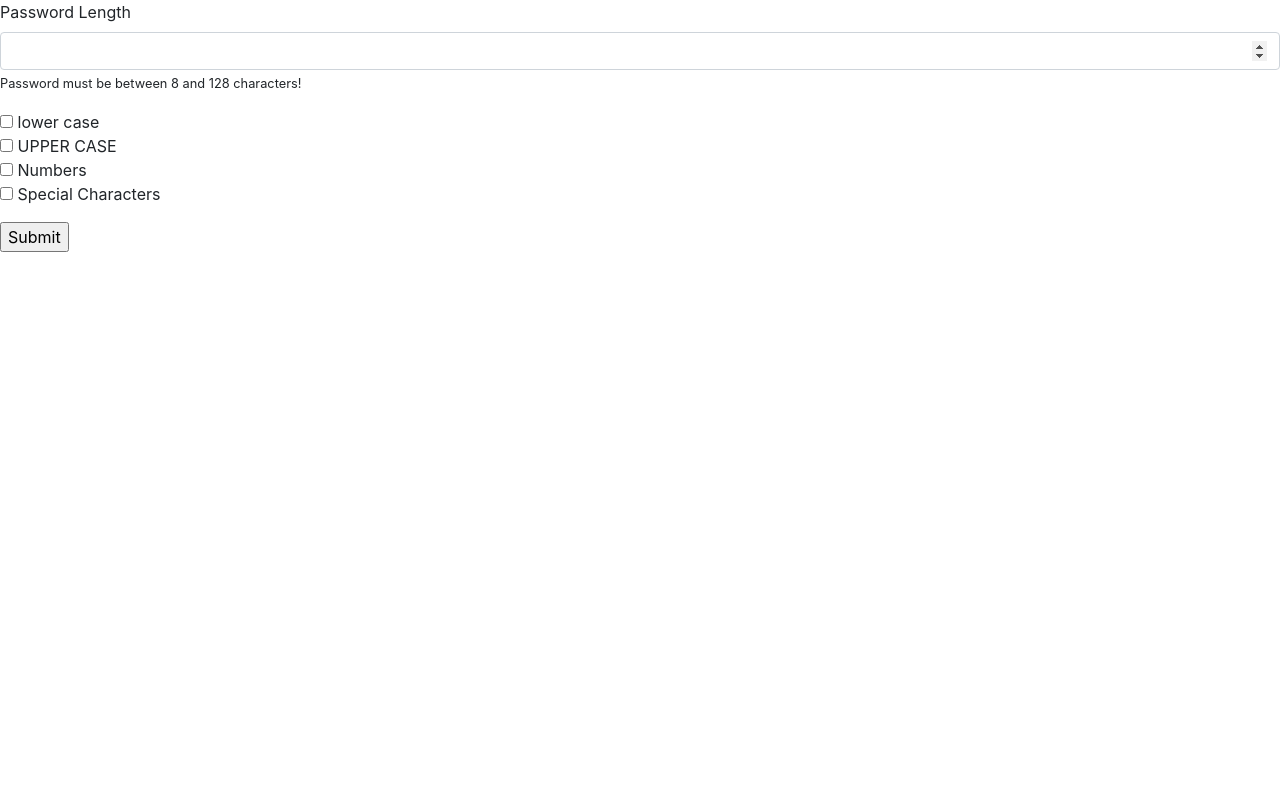
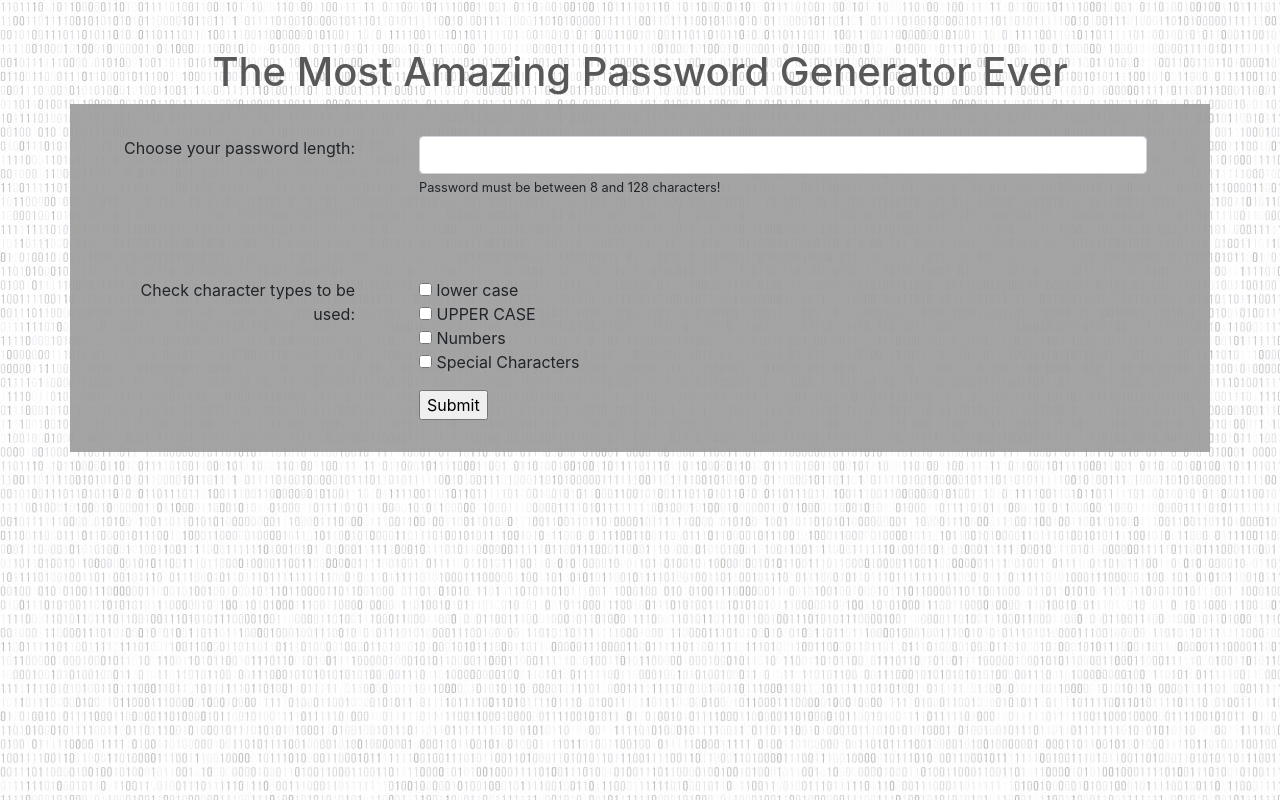
Before and after one commit to josi3006/PasswordGenerator, a plain HTML site: page index.html in a window 1280 px wide. Drawn offline with nearby package versions, Linux system fonts and the light colour scheme.

Commit message:
most styling done

```diff
--- a/index.html
+++ b/index.html
@@ -7,18 +7,37 @@
 
     <link rel="stylesheet" href="https://stackpath.bootstrapcdn.com/bootstrap/4.3.1/css/bootstrap.min.css" integrity="sha384-ggOyR0iXCbMQv3Xipma34MD+dH/1fQ784/j6cY/iJTQUOhcWr7x9JvoRxT2MZw1T" crossorigin="anonymous">
 
-
 </head>
 
-<body>
+<body background= "assets/images/bgImage.jpg">
 
-<script src="assets/style/PasswordGenerator.js">
+<script src="assets/style/PasswordGenerator.js"></script>
 
 
+<br><br>
 
-</script>
+<div class="container">
+
+    <div class="row" style="color:rgb(88, 88, 88); margin: 0 auto; text-align:center;">
+
+        <div class="col-sm-12">
+
+        <h1>The Most Amazing Password Generator Ever</h1>
+
+        </div>
+
+    </div>
+
+    <div class="row" style="background-color: #9c9c9cea;">
 
 
+        <div class="col-lg-3 m-3 p-3 text-right">
+
+            <p>Choose your password length:</p>
+
+        </div>
+
+        <div class="col-lg-8 m-3 p-3">
 
 
 
@@ -29,14 +48,26 @@
 
                     <div class="form-group">
 
-            <label for="pswdLength">Password Length</label>
-
-            <input type="number" class="form-control required" id="pswdLength" name="pswdLength" min="8" max="128" required="true"></input>
+                        <input type="number" width="60%" class="form-control required" id="pswdLength" name="pswdLength" min="8" max="128" required="true"></input>
 
                         <small>Password must be between 8 and 128 characters!</small>
 
                     </div>
 
+        </div>
+
+    </div>
+
+    <div class="row" style="background-color: #9c9c9cea;">
+
+
+            <div class="col-lg-3 m-3 p-3 text-right">
+
+                <p>Check character types to be used:</p>
+
+            </div>
+
+            <div class="col-lg-8 m-3 p-3">
 
                     <div class="form-group">
 
@@ -59,9 +90,13 @@
 
             <!-- End of Input Form -->
 
+        </div>
 
+    </div>
 
+</div>
 
+<br><br>
 
 <!-- Start of Password Display box -->
 
```
Also changed, not shown: assets/images/bgGif.gif (added), assets/images/bgImage.jpg (added). Lines whose indentation alone changed are shown as unchanged.
